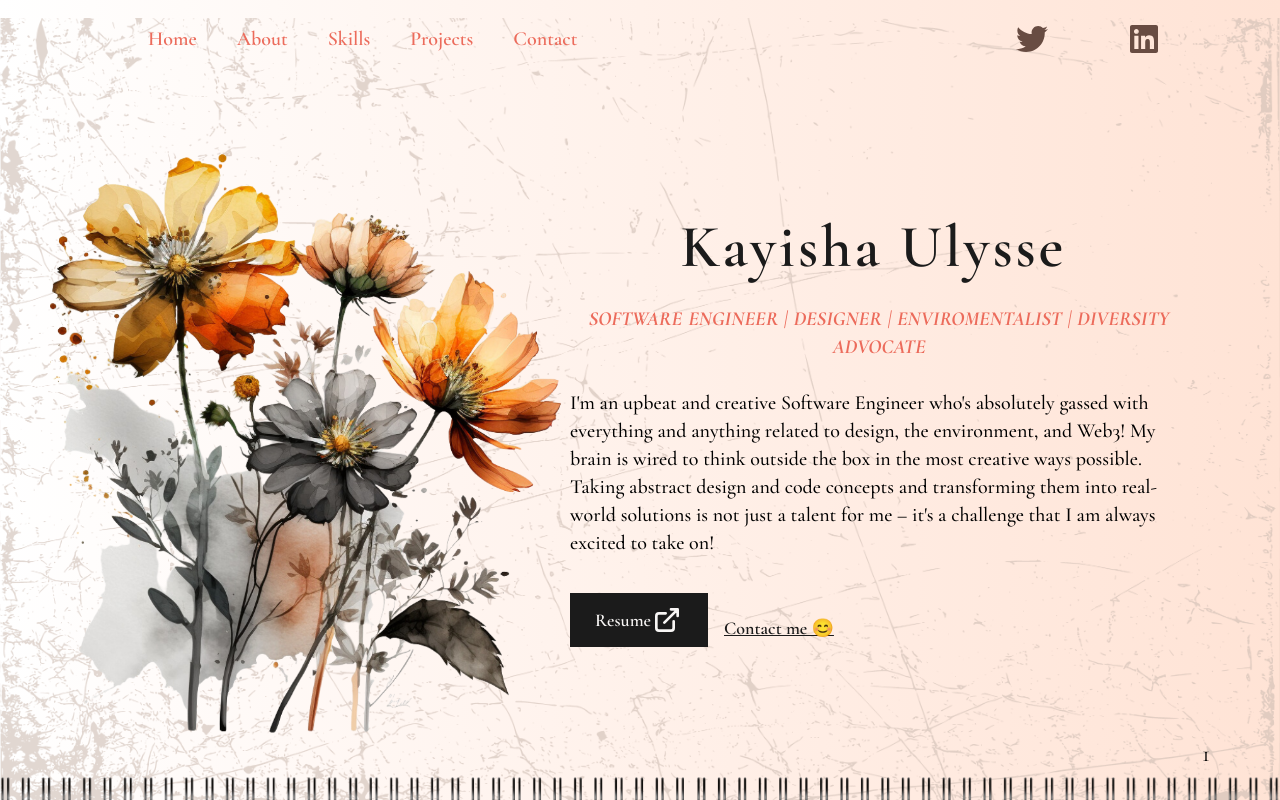
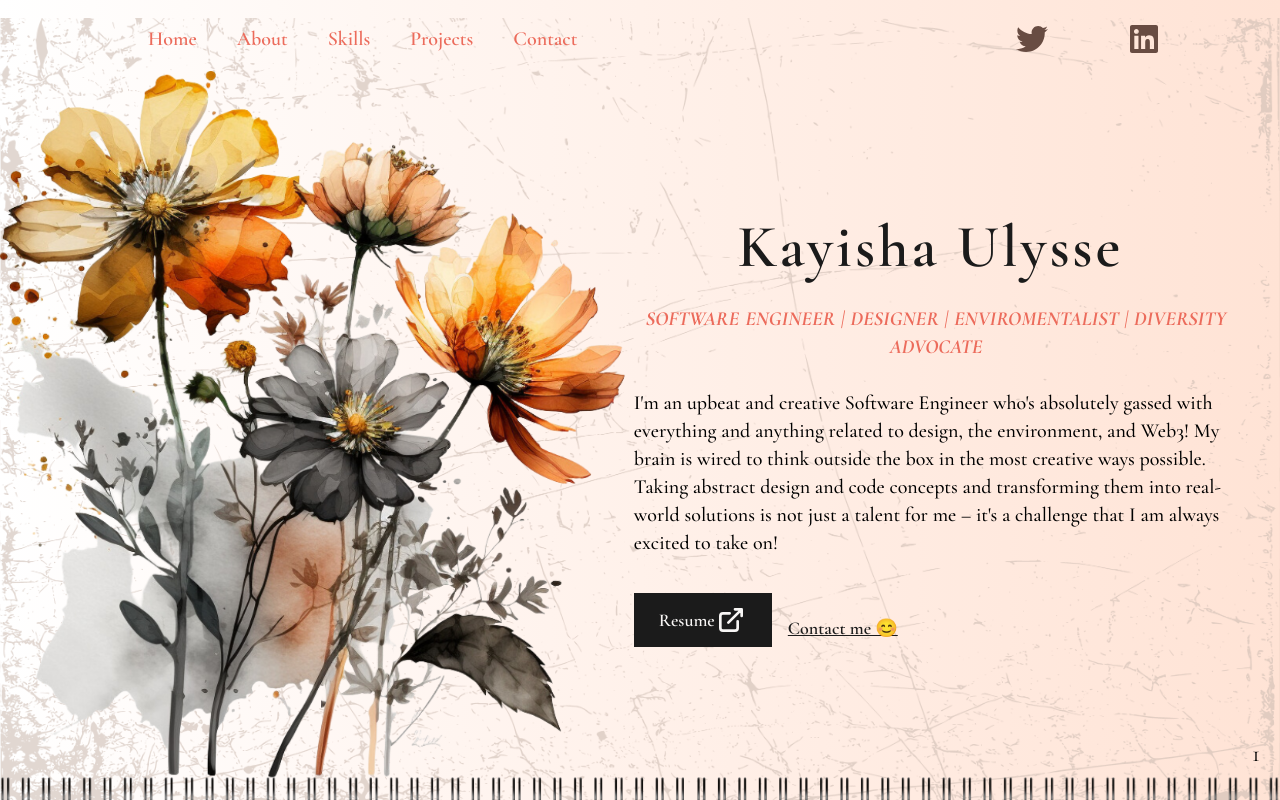
Before and after one commit to kayishau/23_portfolio, a React (Create React App) app: page / in a window 1280 px wide. Shown: the top 800 px of the page. Built offline with nearby package versions, Linux system fonts and the light colour scheme; some icons are missing; a web font is replaced by a local one.

Commit message:
edits for lg screen

```diff
--- a/src/sections/Home.js
+++ b/src/sections/Home.js
@@ -13,7 +13,7 @@ const Home = () => {
         className="flex items-center justify-center w-full min-h-screen border-b-1 border-slate-500"
       >
           <div className="flex flex-col lg:flex-row items-center w-full justify-center min-h-full">
-            <div className="flex mt-10 w-2/3 lg:w-2/5 h-[200px] tablet:h-[250px] md:h-[350px] lg:h-[600px] xl:h-[750px]"
+            <div className="flex mt-10 lg:mt-0 w-2/3 lg:w-1/2 h-[200px] tablet:h-[250px] md:h-[390px] lg:h-[490px] xl:h-[750px]"
               style={{
                 backgroundImage: "url(/img/flowerFixed.png)",
                 backgroundSize: "contain",
@@ -31,7 +31,7 @@ const Home = () => {
               />
               <AnimatedTextWord text="SOFTWARE ENGINEER | DESIGNER | ENVIROMENTALIST | DIVERSITY ADVOCATE" />
 
-              <p className="text-xs my-1 tablet:my-3 lg:my-5 xl:my-7 text-center lg:text-left font-cg font-medium tablet:text-base lg:text-lg xl:text-xl">
+              <p className="text-xs my-1 tablet:my-3 xl:my-7 text-center lg:text-left font-cg font-medium tablet:text-base lg:text-base xl:text-xl">
               I'm an upbeat and creative Software Engineer who's absolutely gassed with everything and anything related to design, the environment, and Web3! My brain is wired to think outside the box in the most creative ways possible. Taking abstract design and code concepts and transforming them into real-world solutions is not just a talent for me – it's a challenge that I am always excited to take on!
               </p>
               <div className="flex items-center lg:self-start mt-2">
```
